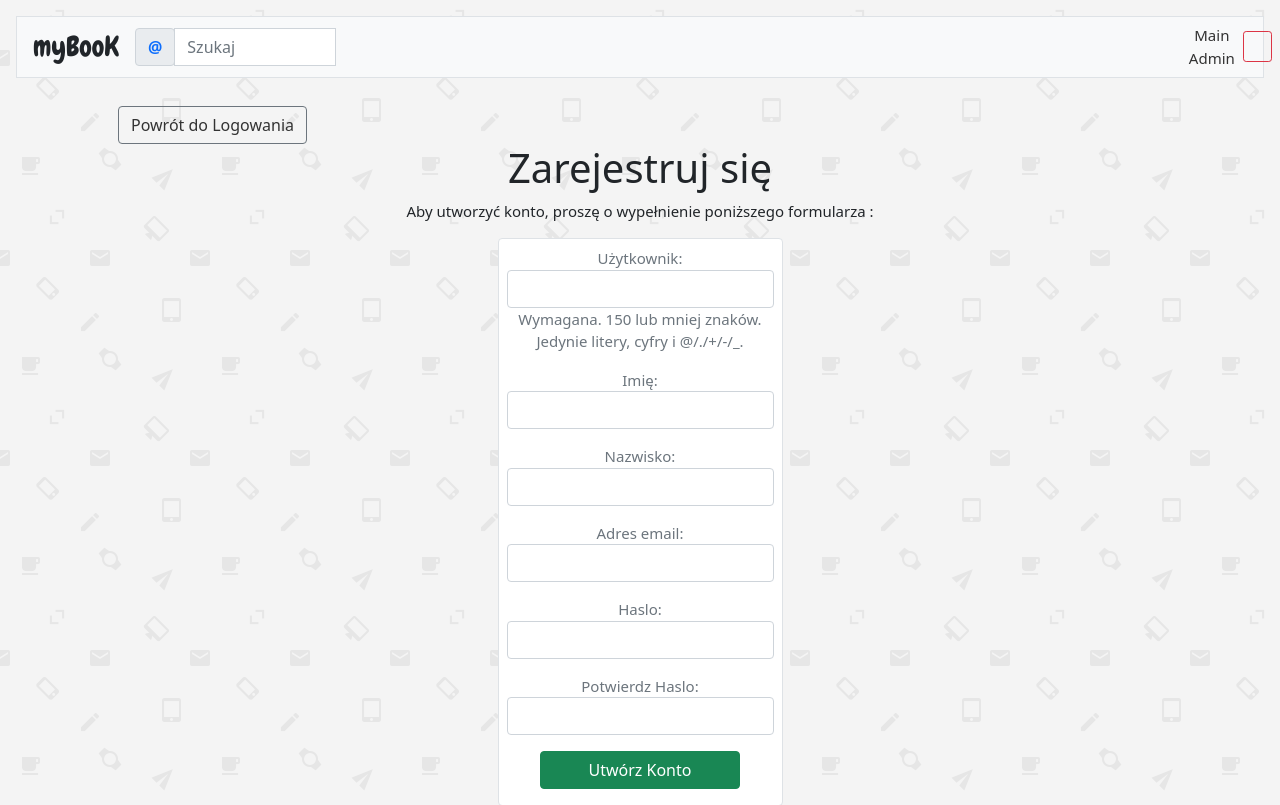
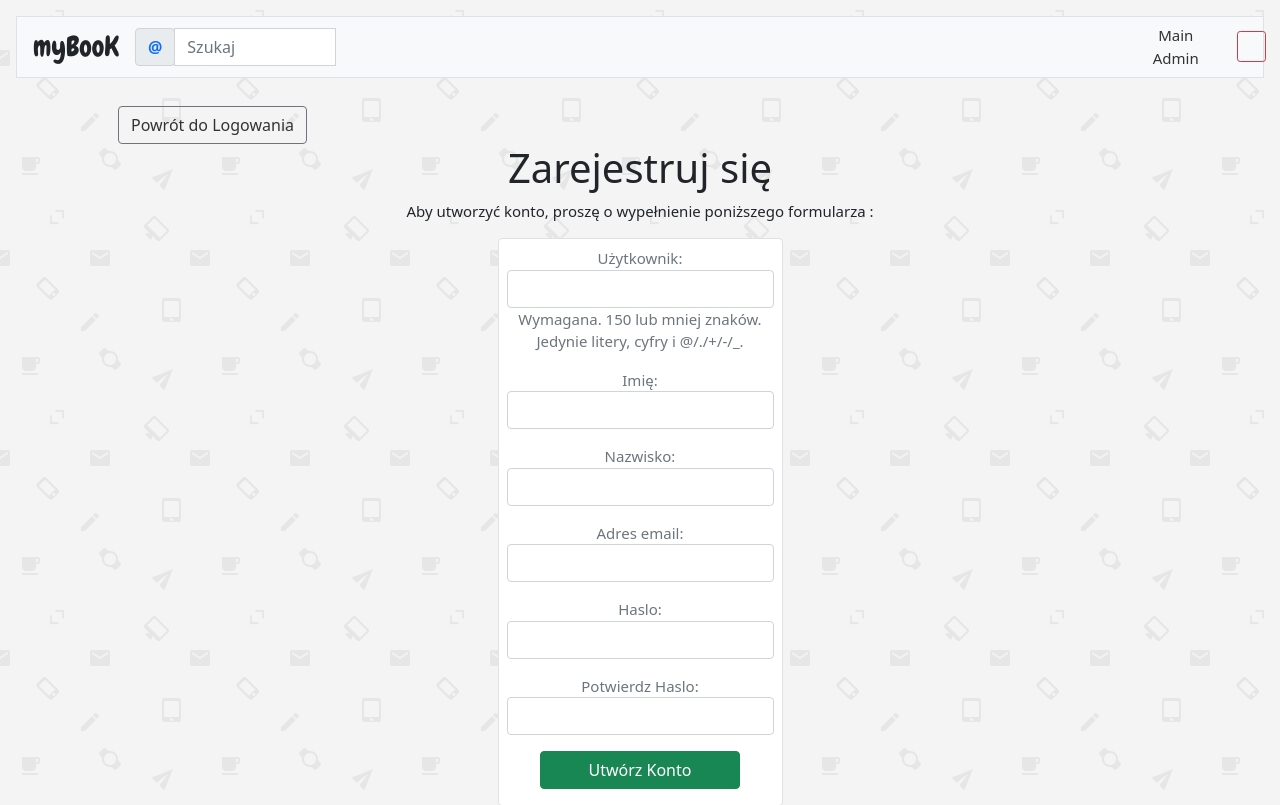
Before and after one commit to dominikCzarneckiQA/myBooK, a Django app: page /rejestracja/ in a window 1280 px wide. Shown: the top 805 px of the page. Run offline with Django 3.2, Linux system fonts and the light colour scheme; a user stored in the database is signed in; data comes from the database, SQL or seed files in the repository; both versions use the stored data as it was after the commit; parts of the project's set-up code (start-up, migrations or seed data) failed here and were passed over; some libraries are stand-ins or nearby versions; some web fonts are replaced.

Commit message:
fix app - working

```diff
--- a/feed/templates/feed/followersPosts.html
+++ b/feed/templates/feed/followersPosts.html
@@ -8,12 +8,6 @@
 {% block content %}
 
     <div class="container ">
-        <h3>Co w świecie?</h3>
-    <div class="col-md-6" id="action-list">
-        {% for action in activity %}
-            {% include 'stream/activity.html' %}
-        {% endfor %}
-    </div>
         <div class="mx-auto bg-white col-md-5    mb-2 ">
 
             <form class="fw-normal shadow-sm  p-2 mt-2" method="POST" enctype="multipart/form-data">
--- a/konto/templates/mainPage.html
+++ b/konto/templates/mainPage.html
@@ -66,9 +66,9 @@
     </button>
 
     <div class="collapse navbar-collapse " id="navbarSupportedContent">
-    <div class=" justify-content-center  col-md-11">
+    <div class=" justify-content-center  col-md-10">
         <div class="row">
-            <ul class=" nav  nav-navbar  mx-2   col-md-9 justify-content-center  mb-lg-0  ">
+            <ul class=" nav  nav-navbar  mx-2   col-md-11 justify-content-center  mb-lg-0  ">
                 <li class="nav-item mx-2 col-md-2">
                     <a class="nav-link    {% if request.path == home %} active shadow  bg-secondary     {% endif %}"
                        href="{% url 'feed:followers-posts' %}">
@@ -119,11 +119,11 @@
 
 {% if request.user.is_authenticated %}
 
-    <a class="  fw-normal  link" href="{{ profile }} ">
+    <a class="  fw-normal  mx-4 col-md-1 link" href="{{ profile }} ">
         {{ request.user.first_name }} {{ request.user.last_name }}
     </a>
 
-    <div class="dropdown mx-2 ">
+    <div class="dropdow ">
         <button class=" btn  btn-sm btn-outline-danger   " data-bs-toggle="dropdown" aria-expanded="false">
             <i class="fas fa-chevron-down"></i>
         </button>
```
Also changed, not shown: db.sqlite3, feed/migrations/0001_initial.py.
